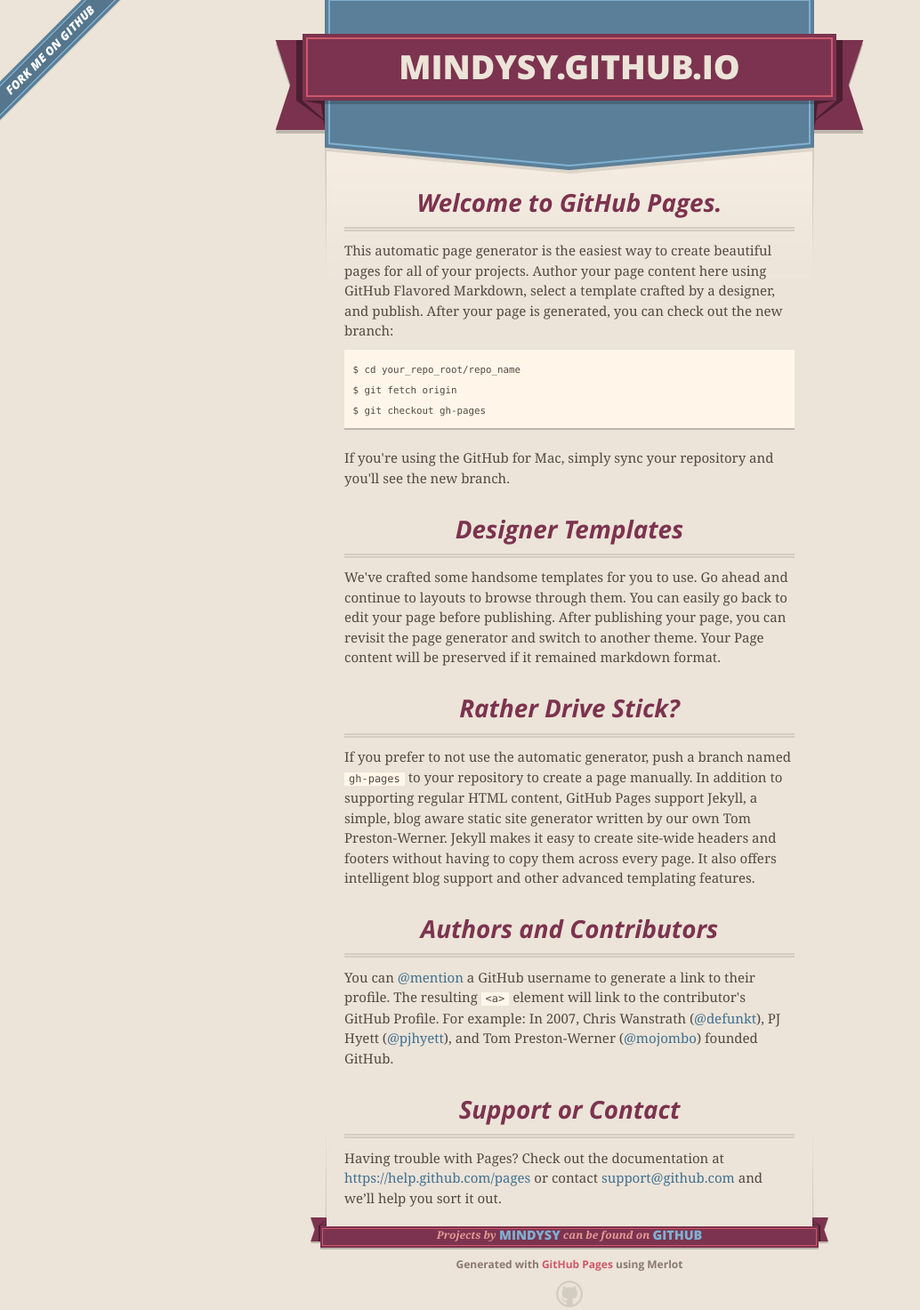
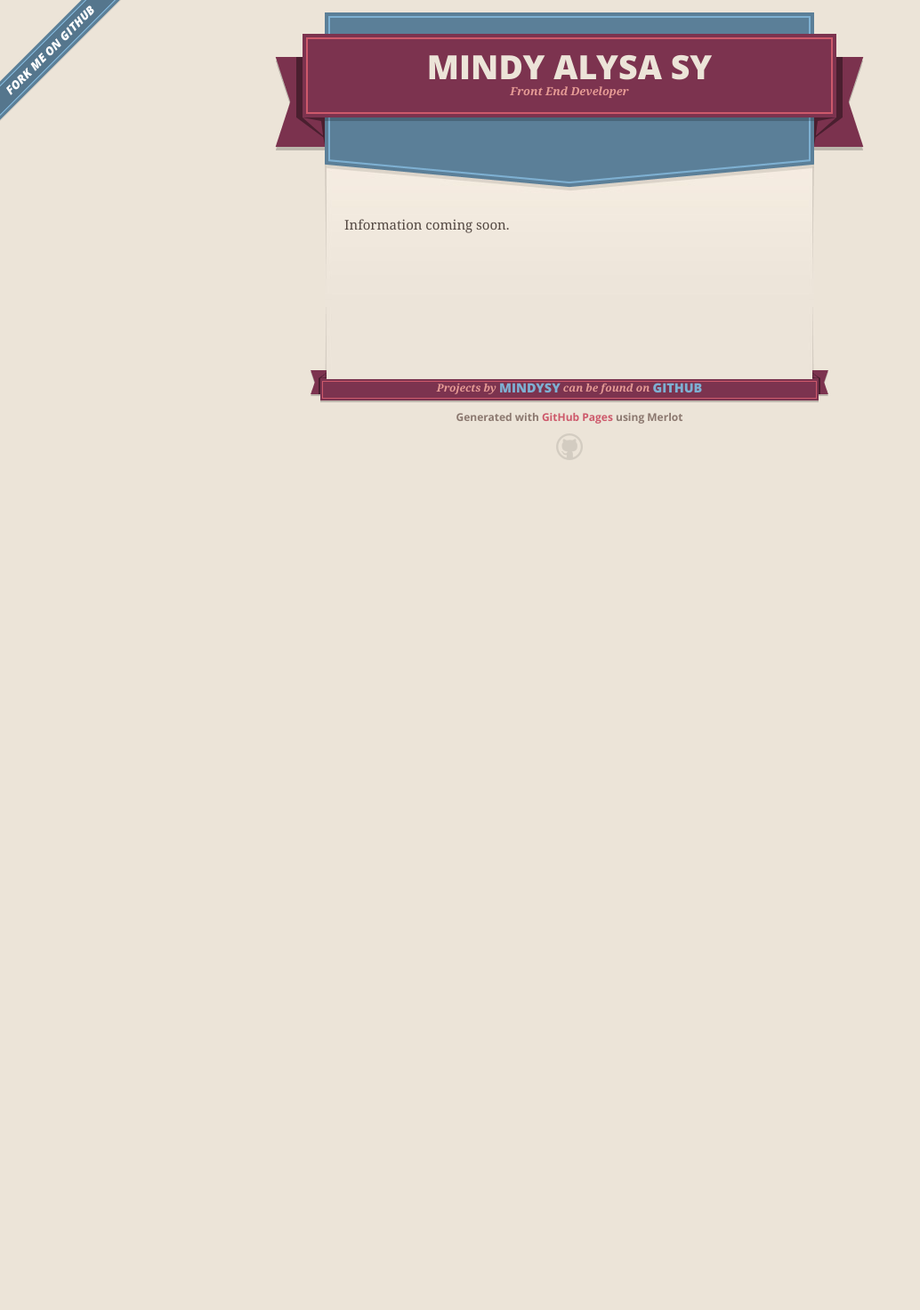
Before and after one commit to mindysy/mindysy.github.io, a plain HTML site: page index.html in a window 1280 px wide. Shown: the whole page at 89% size, without its empty margins (0-1034 px from the left). After the commit the page ends 800 px from the top, so only its background shows below. Drawn offline with nearby package versions, Linux system fonts and the light colour scheme.

Commit message:
Update index.html

```diff
--- a/index.html
+++ b/index.html
@@ -27,8 +27,8 @@
       <header>
         <span class="ribbon-outer">
           <span class="ribbon-inner">
-            <h1>Mindysy.GitHub.io</h1>
-            <h2></h2>
+            <h1>Mindy Alysa Sy</h1>
+            <h2>Front End Developer</h2>
           </span>
           <span class="left-tail"></span>
           <span class="right-tail"></span>
@@ -40,42 +40,10 @@
         </span>
       </div>
 
-
       <span class="banner-fix"></span>
 
-
       <section id="main_content">
-        <h3>
-<a id="welcome-to-github-pages" class="anchor" href="#welcome-to-github-pages" aria-hidden="true"><span class="octicon octicon-link"></span></a>Welcome to GitHub Pages.</h3>
-
-<p>This automatic page generator is the easiest way to create beautiful pages for all of your projects. Author your page content here using GitHub Flavored Markdown, select a template crafted by a designer, and publish. After your page is generated, you can check out the new branch:</p>
-
-<pre><code>$ cd your_repo_root/repo_name
-$ git fetch origin
-$ git checkout gh-pages
-</code></pre>
-
-<p>If you're using the GitHub for Mac, simply sync your repository and you'll see the new branch.</p>
-
-<h3>
-<a id="designer-templates" class="anchor" href="#designer-templates" aria-hidden="true"><span class="octicon octicon-link"></span></a>Designer Templates</h3>
-
-<p>We've crafted some handsome templates for you to use. Go ahead and continue to layouts to browse through them. You can easily go back to edit your page before publishing. After publishing your page, you can revisit the page generator and switch to another theme. Your Page content will be preserved if it remained markdown format.</p>
-
-<h3>
-<a id="rather-drive-stick" class="anchor" href="#rather-drive-stick" aria-hidden="true"><span class="octicon octicon-link"></span></a>Rather Drive Stick?</h3>
-
-<p>If you prefer to not use the automatic generator, push a branch named <code>gh-pages</code> to your repository to create a page manually. In addition to supporting regular HTML content, GitHub Pages support Jekyll, a simple, blog aware static site generator written by our own Tom Preston-Werner. Jekyll makes it easy to create site-wide headers and footers without having to copy them across every page. It also offers intelligent blog support and other advanced templating features.</p>
-
-<h3>
-<a id="authors-and-contributors" class="anchor" href="#authors-and-contributors" aria-hidden="true"><span class="octicon octicon-link"></span></a>Authors and Contributors</h3>
-
-<p>You can <a href="https://github.com/blog/821" class="user-mention">@mention</a> a GitHub username to generate a link to their profile. The resulting <code>&lt;a&gt;</code> element will link to the contributor's GitHub Profile. For example: In 2007, Chris Wanstrath (<a href="https://github.com/defunkt" class="user-mention">@defunkt</a>), PJ Hyett (<a href="https://github.com/pjhyett" class="user-mention">@pjhyett</a>), and Tom Preston-Werner (<a href="https://github.com/mojombo" class="user-mention">@mojombo</a>) founded GitHub.</p>
-
-<h3>
-<a id="support-or-contact" class="anchor" href="#support-or-contact" aria-hidden="true"><span class="octicon octicon-link"></span></a>Support or Contact</h3>
-
-<p>Having trouble with Pages? Check out the documentation at <a href="https://help.github.com/pages">https://help.github.com/pages</a> or contact <a href="mailto:support@github.com">support@github.com</a> and we’ll help you sort it out.</p>
+        <p>Information coming soon.</p>
       </section>
 
       <footer>
```
